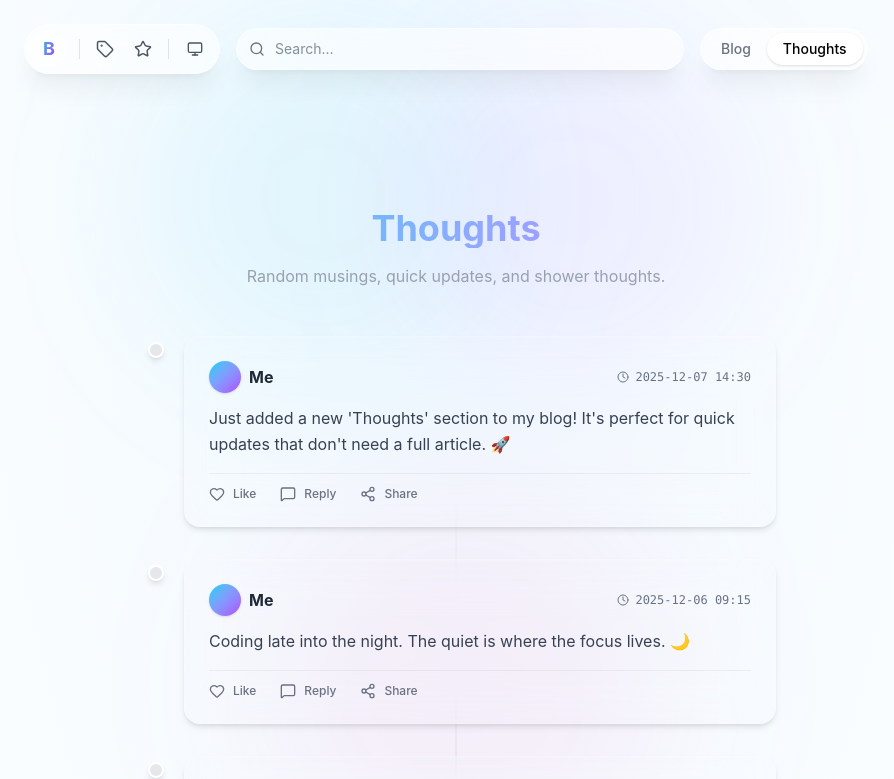
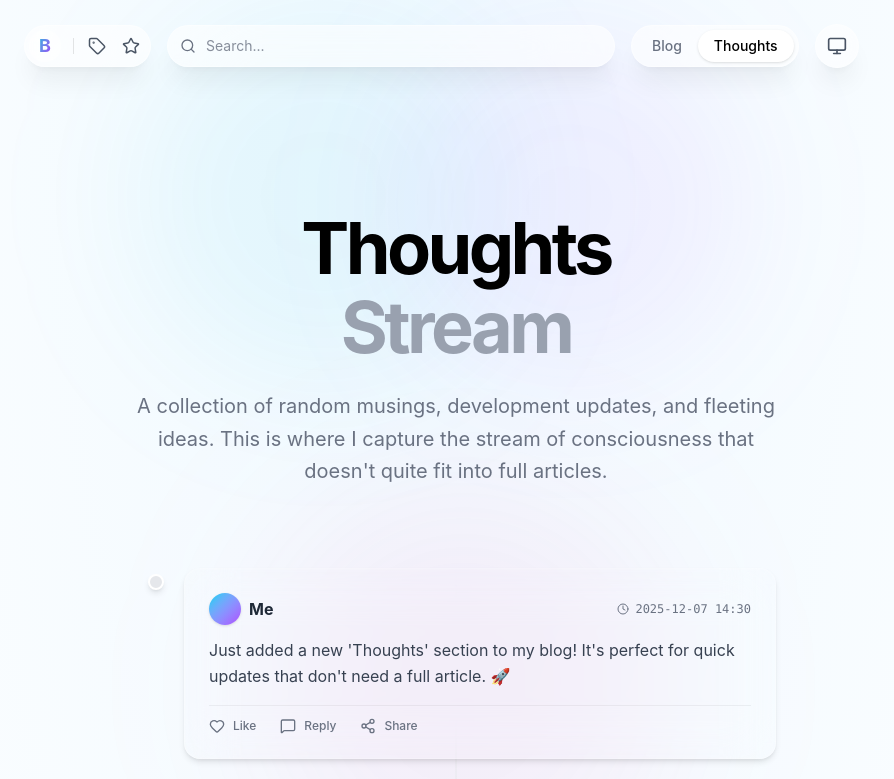
Before and after one commit to BCSP31415/my-blog, a React app: page /thoughts in a window 1280 px wide. Shown: the top 779 px of the page, without its empty margins (184-1078 px from the left). Built offline with nearby package versions, Linux system fonts and the light colour scheme; the HTML template or start-up script is replaced by a standard one.

Commit message:
add new post

```diff
--- a/src/components/Header.jsx
+++ b/src/components/Header.jsx
@@ -1,5 +1,5 @@
 import React, { useState, useEffect } from 'react';
-import { motion } from 'framer-motion';
+import { motion, AnimatePresence } from 'framer-motion';
 import { Link, useLocation, useNavigate } from 'react-router-dom';
 import { blogConfig } from '../blogConfig';
 import { Sun, Moon, Monitor, Tag, Star, MessageCircle, Search, X } from 'lucide-react';
@@ -58,7 +58,7 @@ const Header = () => {
     };
 
     const navLinkClass = (path) =>
-        `p-2 rounded-full transition-colors ${location.pathname === path ? 'bg-white/50 text-black dark:bg-white/20 dark:text-white shadow-sm' : 'text-gray-600 dark:text-gray-400 hover:text-black dark:hover:text-white hover:bg-black/5 dark:hover:bg-white/10'}`;
+        `p-1.5 rounded-full transition-colors ${location.pathname === path ? 'bg-white/50 text-black dark:bg-white/20 dark:text-white shadow-sm' : 'text-gray-600 dark:text-gray-400 hover:text-black dark:hover:text-white hover:bg-black/5 dark:hover:bg-white/10'}`;
 
     const isThoughts = location.pathname === '/thoughts';
 
@@ -70,14 +70,14 @@ const Header = () => {
             className="fixed top-6 left-1/2 -translate-x-1/2 z-50 flex flex-col md:flex-row items-center gap-4 w-full max-w-4xl px-4 pointer-events-none"
         >
             {/* ISLAND 1: Logo & Nav Tools */}
-            <nav className="pointer-events-auto flex items-center gap-1 p-1.5 rounded-full backdrop-blur-2xl bg-white/60 dark:bg-black/40 border border-white/40 dark:border-white/10 shadow-xl shadow-black/5 dark:shadow-black/20">
-                <Link to="/" className="w-9 h-9 rounded-full flex items-center justify-center bg-white/50 dark:bg-white/10 hover:bg-white/80 dark:hover:bg-white/20 transition-colors mr-1">
+            <nav className="pointer-events-auto flex items-center gap-1 p-1 rounded-full backdrop-blur-2xl bg-white/60 dark:bg-black/40 border border-white/40 dark:border-white/10 shadow-xl shadow-black/5 dark:shadow-black/20">
+                <Link to="/" className="w-8 h-8 rounded-full flex items-center justify-center bg-white/50 dark:bg-white/10 hover:bg-white/80 dark:hover:bg-white/20 transition-colors mr-1">
                     <span className="font-bold text-lg text-transparent bg-clip-text bg-gradient-to-br from-cyan-500 to-purple-600 dark:from-cyan-400 dark:to-purple-500">
                         B
                     </span>
                 </Link>
 
-                <div className="w-px h-5 bg-black/10 dark:bg-white/10 mx-1" />
+                <div className="w-px h-4 bg-black/10 dark:bg-white/10 mx-1" />
 
                 <Link to="/categories" className={navLinkClass('/categories')} aria-label="Categories">
                     <Tag size={18} />
@@ -85,16 +85,6 @@ const Header = () => {
                 <Link to="/favorites" className={navLinkClass('/favorites')} aria-label="Favorites">
                     <Star size={18} />
                 </Link>
-
-                <div className="w-px h-5 bg-black/10 dark:bg-white/10 mx-1" />
-
-                <button
-                    onClick={cycleTheme}
-                    className="w-9 h-9 rounded-full flex items-center justify-center text-gray-600 dark:text-gray-400 hover:text-black dark:hover:text-white hover:bg-black/5 dark:hover:bg-white/10 transition-colors"
-                    aria-label="Toggle theme"
-                >
-                    {getIcon()}
-                </button>
             </nav>
 
             {/* ISLAND 2: Integrated Search */}
@@ -148,6 +138,34 @@ const Header = () => {
                     Thoughts
                 </Link>
             </div>
+
+            {/* ISLAND 4: Independent Theme Toggle */}
+            <div className="pointer-events-auto">
+                <motion.button
+                    onClick={cycleTheme}
+                    whileTap={{ scale: 0.9, rotate: 15 }}
+                    className="w-11 h-11 rounded-full flex items-center justify-center backdrop-blur-2xl bg-white/60 dark:bg-black/40 border border-white/40 dark:border-white/10 shadow-xl shadow-black/5 dark:shadow-black/20 text-gray-600 dark:text-gray-400 hover:text-black dark:hover:text-white hover:bg-white/80 dark:hover:bg-black/60 transition-all overflow-hidden"
+                    aria-label="Toggle theme"
+                >
+                    <AnimatePresence mode="wait" initial={false}>
+                        <motion.div
+                            key={themeMode}
+                            initial={{ y: -20, opacity: 0, rotate: -90 }}
+                            animate={{ y: 0, opacity: 1, rotate: 0 }}
+                            exit={{ y: 20, opacity: 0, rotate: 90 }}
+                            transition={{ duration: 0.2 }}
+                        >
+                            {themeMode === 'light' ? (
+                                <Sun className="w-5 h-5 text-amber-500 fill-amber-500" />
+                            ) : themeMode === 'dark' ? (
+                                <Moon className="w-5 h-5 text-indigo-400 fill-indigo-400" />
+                            ) : (
+                                <Monitor className="w-5 h-5" />
+                            )}
+                        </motion.div>
+                    </AnimatePresence>
+                </motion.button>
+            </div>
         </motion.header>
     );
 };
--- a/src/index.css
+++ b/src/index.css
@@ -18,6 +18,11 @@
   --color-prose-border: rgba(255, 255, 255, 0.1);
   --thoughts-text: #ffffff;
   --thoughts-title: #ffffff;
+  --progress-start: #e5e7eb;
+  /* gray-200 */
+  --progress-end: #ffffff;
+  /* white */
+  --thoughts-page-title: #ffffff;
 }
 
 /* Light theme */
@@ -33,6 +38,11 @@
   --color-prose-border: rgba(0, 0, 0, 0.1);
   --thoughts-text: #374151;
   --thoughts-title: #1f2937;
+  --progress-start: #4b5563;
+  /* gray-600 */
+  --progress-end: #0f172a;
+  /* gray-900 */
+  --thoughts-page-title: #000000;
 }
 
 @layer base {
--- a/src/pages/Post.jsx
+++ b/src/pages/Post.jsx
@@ -1,6 +1,6 @@
 import React, { useEffect, useState } from 'react';
 import { useParams, useNavigate } from 'react-router-dom';
-import { motion } from 'framer-motion';
+import { motion, useScroll, useSpring } from 'framer-motion';
 import { ArrowLeft, Star } from 'lucide-react';
 import ReactMarkdown from 'react-markdown';
 import remarkGfm from 'remark-gfm';
@@ -18,6 +18,13 @@ const Post = () => {
     const { isFavorite, toggleFavorite } = useFavorites();
     const [post, setPost] = useState(null);
     const [loading, setLoading] = useState(true);
+
+    const { scrollYProgress } = useScroll();
+    const scaleX = useSpring(scrollYProgress, {
+        stiffness: 100,
+        damping: 30,
+        restDelta: 0.001
+    });
 
     useEffect(() => {
         getPostBySlug(slug)
@@ -61,6 +68,12 @@ const Post = () => {
 
     return (
         <Layout>
+            {/* Reading Progress Bar */}
+            <motion.div
+                className="fixed top-0 left-0 right-0 h-1 bg-gradient-to-r from-[var(--progress-start)] to-[var(--progress-end)] origin-left z-50"
+                style={{ scaleX }}
+            />
+
             {/* Back Button */}
             <motion.button
                 initial={{ opacity: 0, x: -20 }}
--- a/src/pages/Thoughts.jsx
+++ b/src/pages/Thoughts.jsx
@@ -8,11 +8,25 @@ const Thoughts = () => {
     return (
         <Layout>
             <div className="max-w-2xl mx-auto pt-20 px-4">
-                <header className="mb-12 text-center">
-                    <h1 className="text-4xl font-bold mb-4 text-transparent bg-clip-text bg-gradient-to-r from-cyan-400 to-purple-400">
-                        Thoughts
-                    </h1>
-                    <p className="text-gray-400">Random musings, quick updates, and shower thoughts.</p>
+                <header className="mb-20 text-center">
+                    <motion.h1
+                        initial={{ y: 20, opacity: 0 }}
+                        animate={{ y: 0, opacity: 1 }}
+                        transition={{ duration: 0.8, ease: [0.16, 1, 0.3, 1] }}
+                        className="text-5xl md:text-7xl font-bold tracking-tighter leading-[1.1] mb-6 text-[var(--thoughts-page-title)]"
+                    >
+                        Thoughts <br />
+                        <span className="text-gray-400 dark:text-gray-500">Stream</span>
+                    </motion.h1>
+                    <motion.p
+                        initial={{ y: 20, opacity: 0 }}
+                        animate={{ y: 0, opacity: 1 }}
+                        transition={{ duration: 0.8, delay: 0.2, ease: [0.16, 1, 0.3, 1] }}
+                        className="text-lg md:text-xl text-gray-500 dark:text-gray-400 max-w-2xl mx-auto leading-relaxed"
+                    >
+                        A collection of random musings, development updates, and fleeting ideas.
+                        This is where I capture the stream of consciousness that doesn't quite fit into full articles.
+                    </motion.p>
                 </header>
 
                 <div className="space-y-8 relative before:absolute before:inset-0 before:ml-5 before:-translate-x-px md:before:mx-auto md:before:translate-x-0 before:h-full before:w-0.5 before:bg-gradient-to-b before:from-transparent before:via-gray-200 dark:before:via-white/10 before:to-transparent">
```
